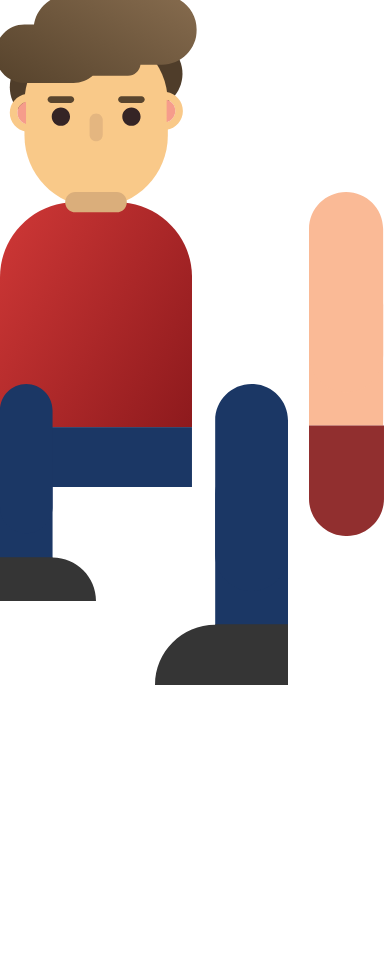
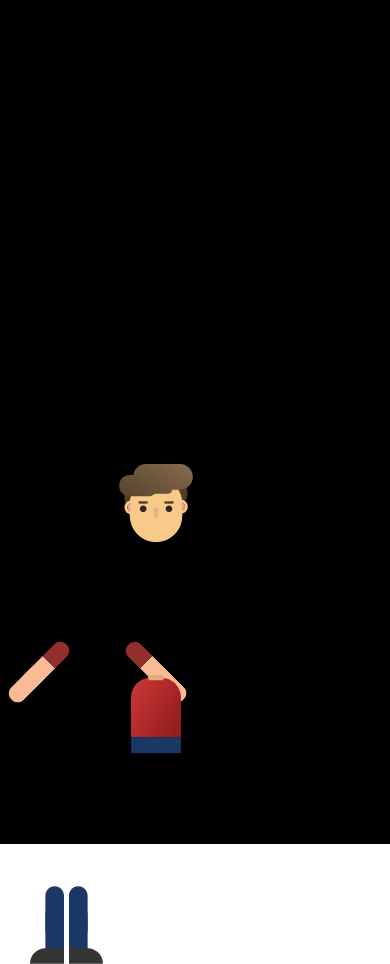
Before and after one commit to ErwanCoubret/nuit-de-l-info-2024, a Next.js app in the folder ndi2024/: page /game/main in a window 390 px wide. Before the commit the page ends 844 px from the top, so only its background shows below. Built offline with nearby package versions, Linux system fonts and the light colour scheme.

Commit message:
changements mais toujours pas bon sur le placement et responsive...

```diff
--- a/ndi2024/app/(root)/game/main/page.tsx
+++ b/ndi2024/app/(root)/game/main/page.tsx
@@ -1,9 +1,9 @@
 import MainSection from "@/app/components/root/game/main/MainSection";
 
 export default function MainGame() {
-    return (
-      <div>
-        <MainSection />
-      </div>
-    );
-  }
+  return (
+    <div style={{ display: 'flex', justifyContent: 'center', alignItems: 'center', height: '100vh' }}>
+      <MainSection />
+    </div>
+  );
+}
--- a/ndi2024/app/components/root/game/main/MainSection.tsx
+++ b/ndi2024/app/components/root/game/main/MainSection.tsx
@@ -1,7 +1,6 @@
 import HeadSvg from '@/public/man/HEAD.svg';
 import ChestSvg from '@/public/man/CHEST.svg';
 import LArmSvg from '@/public/man/L_ARM.svg';
-import RArmSvg from '@/public/man/R_ARM.svg';
 import LLegSvg from '@/public/man/L_LEG.svg';
 import RLegSvg from '@/public/man/R_LEG.svg';
 import Link from 'next/link';
@@ -13,48 +12,88 @@ function BodyPart({
     top,
     link,
     altText = 'Body Part',
-}: Readonly<{
+    transform = '',
+    size = '20vw', // Taille par défaut en pourcentage de l'écran
+  }: {
     svg: string;
     right: string;
     top: string;
     link: string;
     altText?: string;
-}>) {
-
+    transform?: string;
+    size?: string; // Nouvelle prop pour la taille
+  }) {
     return (
-    <Link href={link}
+      <Link
+        href={link}
         className="absolute cursor-pointer hover:scale-105 transition-transform duration-200"
         style={{
           right,
           top,
+          transform,
+          width: size,
+          height: size, // Taille dynamique des body parts
         }}
       >
-        <Image src={svg} alt={altText} className="pointer-events-auto" style={{
-            pointerEvents: 'visiblePainted', // Interactions limitées aux parties du svg
-          }} />
+        <Image src={svg} alt={altText} layout="fill" objectFit="contain" />
       </Link>
     );
-
   }
 
   function Man() {
     return (
-      <div>
-        <div className="relative w-96 h-96">
-          <BodyPart svg={HeadSvg} right="50%" top="0%" link="/game/main/head" altText="Head" />
-          <BodyPart svg={ChestSvg} right="50%" top="50%" link="/game/main/chest" altText="Chest" />
-          <BodyPart svg={LArmSvg} right="0%" top="50%" link="/game/main/l-arm" altText="Left Arm" />
-          <BodyPart svg={RArmSvg} right="100%" top="50%" link="/game/main/r-arm" altText="Right Arm" />
-          <BodyPart svg={LLegSvg} right="25%" top="100%" link="/game/main/l-leg" altText="Left Leg" />
-          <BodyPart svg={RLegSvg} right="75%" top="100%" link="/game/main/r-leg" altText="Right Leg" />
-        </div>
+      <div className="relative">
+        <BodyPart
+          svg={LArmSvg}
+          right="50%"
+          top="25vh"
+          link="/game/main/l-arm"
+          altText="Right Arm"
+          transform="rotate(135deg)"
+        />
+        <BodyPart
+          svg={LArmSvg}
+          right="30vw"
+          top="25vh"
+          link="/game/main/r-arm"
+          altText="Left Arm"
+          transform="rotate(-135deg)"
+        />
+        <BodyPart
+          svg={LLegSvg}
+          right="28vw"
+          top="55vh"
+          link="/game/main/l-leg"
+          altText="Left Leg"
+        />
+        <BodyPart
+          svg={RLegSvg}
+          right="18vw"
+          top="55vh"
+          link="/game/main/r-leg"
+          altText="Right Leg"
+        />
+        <BodyPart
+          svg={ChestSvg}
+          right="50%"
+          top="30vh"
+          link="/game/main/chest"
+          altText="Chest"
+        />
+        <BodyPart
+          svg={HeadSvg}
+          right="50%"
+          top="5vh"
+          link="/game/main/head"
+          altText="Head"
+        />
       </div>
     );
   }
 
   export default function MainSection() {
     return (
-      <div>
+      <div className="min-h-screen w-full flex items-center justify-center bg-black">
           <Man />
       </div>
     );
```
Also changed, not shown: ndi2024/app/components/root/game/HeroSection.tsx (added). Lines whose indentation alone changed are shown as unchanged.
